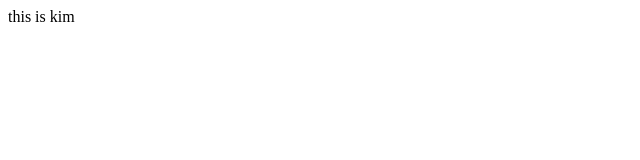
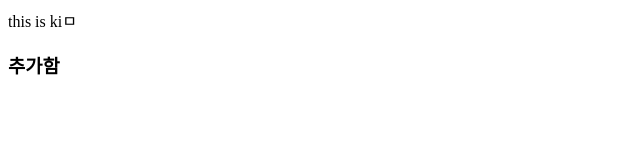
Before and after one commit to rjjjwooo/TeamWeddingKiosk, a plain HTML site: page index.html in a window 1280 px wide. Shown: the whole page, without its empty margins (0-640 px from the left). Drawn offline with Linux system fonts and the light colour scheme.

Commit message:
second commit

```diff
--- a/index.html
+++ b/index.html
@@ -6,6 +6,7 @@
     <title>Document</title>
 </head>
 <body>
-    this is kim
+    this is kiㅁ
+    <h3>추가함</h3>
 </body>
 </html>
```
